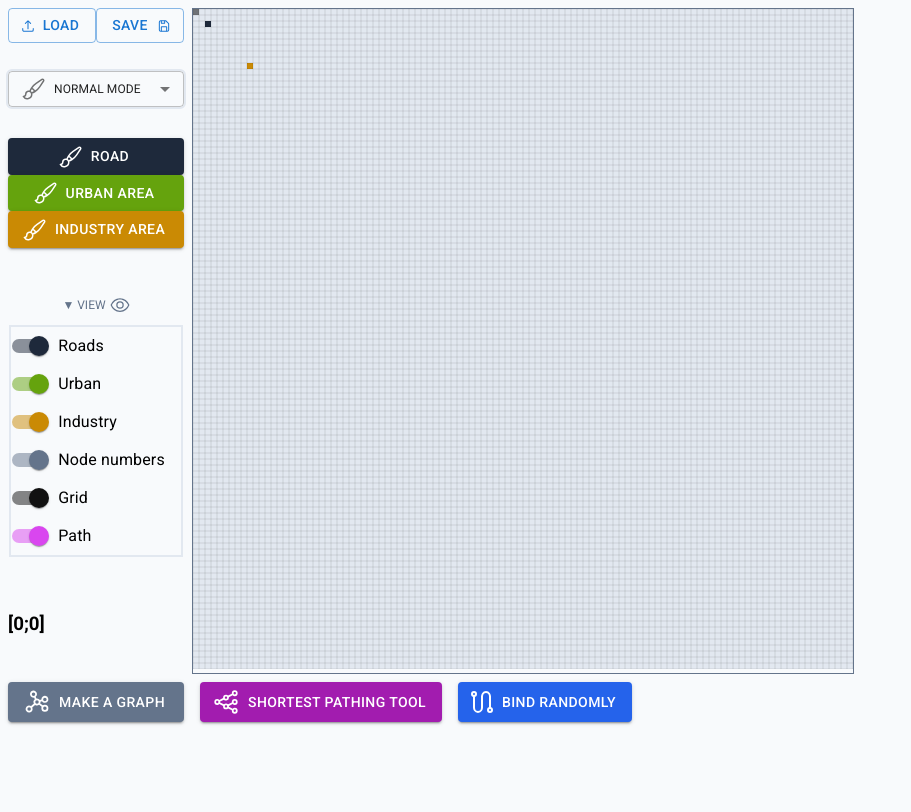
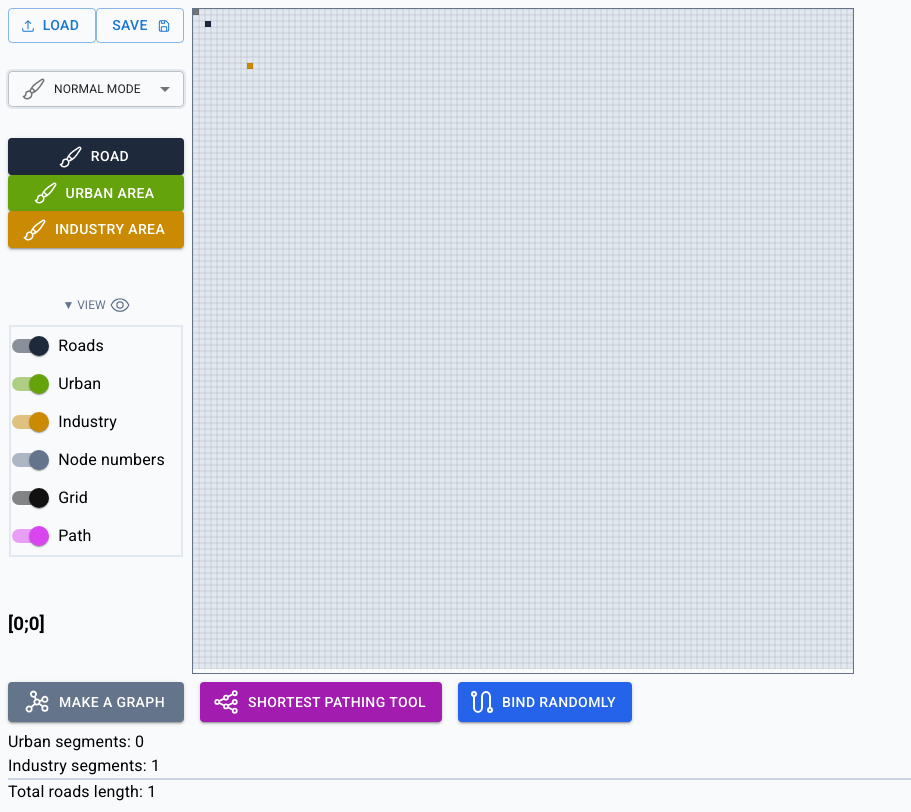
Before and after one commit to unitax13/trafficsim-js, a React (Vite) app: page / in a window 1280 px wide. Shown: the whole page, without its empty margins (0-911 px from the left). Built offline with nearby package versions, Linux system fonts and the light colour scheme.

Commit message:
tried to add some stats

```diff
--- a/src/components/Canvas.tsx
+++ b/src/components/Canvas.tsx
@@ -6,7 +6,7 @@ import {
   useState,
 } from "react";
 import "../index.css";
-import { Button } from "@mui/material";
+import { Button, Typography } from "@mui/material";
 import FieldType from "../enums/FieldType";
 import GraphNode from "../classes/GraphNode";
 import Position from "../classes/Position";
@@ -47,6 +47,9 @@ interface CanvasProps {
   ) => void;
   generateGraph: () => GraphNode[] | undefined;
   setFieldArray: (array: FieldType[][]) => void;
+  totalRoad1Segments: React.MutableRefObject<number>;
+  totalUrbanSegments: React.MutableRefObject<number>;
+  totalIndustrySegments: React.MutableRefObject<number>;
 }
 
 function Canvas(props: CanvasProps) {
@@ -695,6 +698,18 @@ function Canvas(props: CanvasProps) {
             </Button>
           </div>
         </div>
+        <div className="my-2">
+          <Typography className=" ">
+            Urban segments: <span>{props.totalUrbanSegments.current}</span>
+          </Typography>
+          <Typography className=" border-y-0 border-b-2 border-x-0 border-solid border-slate-300 ">
+            Industry segments:{" "}
+            <span>{props.totalIndustrySegments.current}</span>
+          </Typography>
+          <Typography>
+            Total roads length: <span>{props.totalRoad1Segments.current}</span>
+          </Typography>
+        </div>
       </div>
     </>
   );
--- a/src/components/MainCanvasElement.tsx
+++ b/src/components/MainCanvasElement.tsx
@@ -8,6 +8,10 @@ function MainCanvasElement() {
   const numRows = 110;
   const numColumns = 110;
   const fieldArray = useRef<FieldType[][]>([]);
+
+  const totalUrbanSegments = useRef<number>(0);
+  const totalIndustrySegments = useRef<number>(0);
+  const totalRoad1Segments = useRef<number>(0);
 
   // function initPopulation() {
   // Populate the array with a certain enum value
@@ -23,8 +27,28 @@ function MainCanvasElement() {
   // dots to see if it works properly
   fieldArray.current[2][2] = FieldType.Road1;
   fieldArray.current[9][9] = FieldType.Industrial;
+  updateStatsCount();
   // setStateFieldArray(fieldArray);
   // }
+
+  function updateStatsCount() {
+    totalRoad1Segments.current = 0;
+    totalIndustrySegments.current = 0;
+    totalUrbanSegments.current = 0;
+    for (let i = 0; i < numRows; i++) {
+      for (let j = 0; j < numColumns; j++) {
+        if (fieldArray.current[i][j] === FieldType.Road1) {
+          totalRoad1Segments.current += 1;
+        } else if (fieldArray.current[i][j] === FieldType.Road1) {
+          totalRoad1Segments.current += 1;
+        } else if (fieldArray.current[i][j] === FieldType.Urban) {
+          totalUrbanSegments.current += 1;
+        } else if (fieldArray.current[i][j] === FieldType.Industrial) {
+          totalIndustrySegments.current += 1;
+        }
+      }
+    }
+  }
 
   function placePerpendicularLineBetween(
     ax: number,
@@ -62,6 +86,7 @@ function MainCanvasElement() {
         }
       }
     }
+    updateStatsCount();
   }
 
   function placeRectangleBetween(
@@ -133,6 +158,7 @@ function MainCanvasElement() {
         }
       }
     }
+    updateStatsCount();
   }
 
   function setFieldValue(x: number, y: number, value: FieldType) {
@@ -140,6 +166,7 @@ function MainCanvasElement() {
     if (x >= 0 && x < numRows && y >= 0 && y < numColumns) {
       fieldArray.current[x][y] = value;
     }
+    updateStatsCount();
   }
 
   function generateGraph() {
@@ -310,6 +337,9 @@ function MainCanvasElement() {
           placeRectangleBetween={placeRectangleBetween}
           generateGraph={generateGraph}
           setFieldArray={setFieldArray}
+          totalRoad1Segments={totalRoad1Segments}
+          totalUrbanSegments={totalUrbanSegments}
+          totalIndustrySegments={totalIndustrySegments}
         />
       </div>
     </>
--- a/src/components/StepperComponent.tsx
+++ b/src/components/StepperComponent.tsx
@@ -55,16 +55,10 @@ export default function StepperComponent(props: StepperComponentProps) {
       <div className="row-span-1">
         <div className="mt-2">
           <Typography className=" ">
-            Urban segments: <span>{66}</span>
+            Total distance: <span>{props.distanceToTarget}</span>
           </Typography>
           <Typography className=" border-y-0 border-b-2 border-x-0 border-solid border-slate-300 ">
             Industry segments: <span>{48}</span>
-          </Typography>
-          <Typography className=" font-bold">
-            Total distance: <span>{props.distanceToTarget}</span>
-          </Typography>
-          <Typography className=" text-sm">
-            with {props.positionPath.length} steps.
           </Typography>
         </div>
       </div>
```
